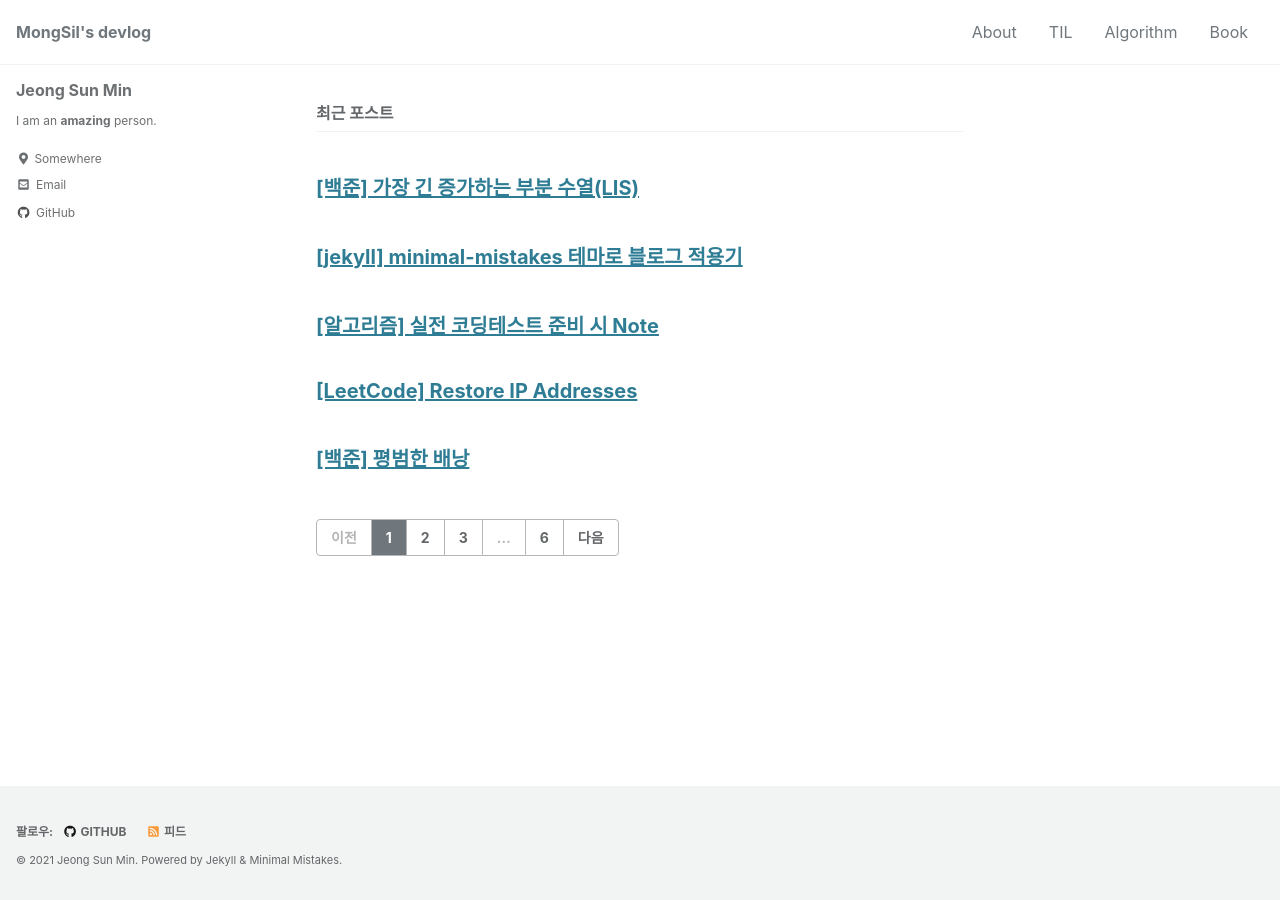
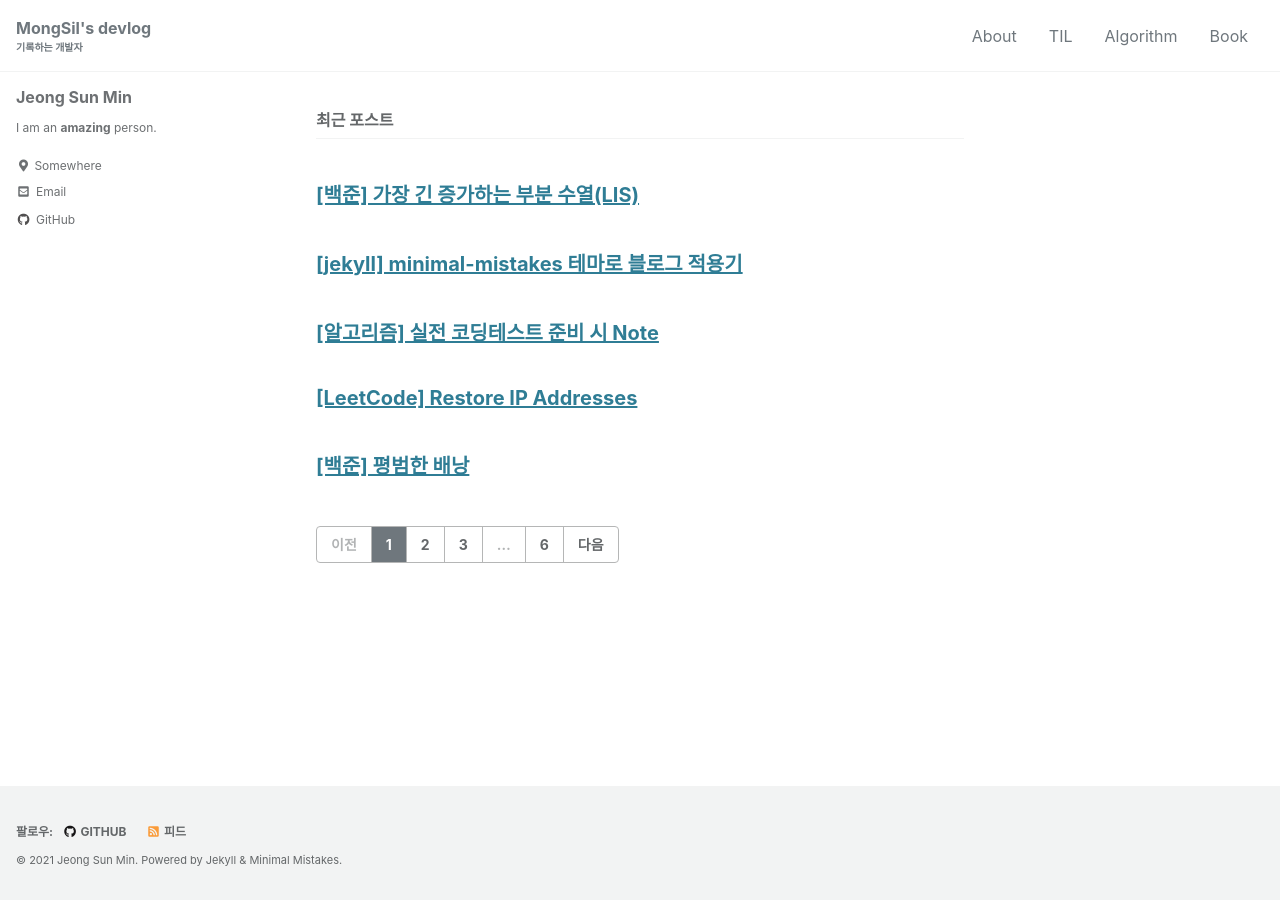
Before and after one commit to mongsil1025/mongsil1025.github.io, a Jekyll site: the page built from index.html, in a window 1280 px wide. Built offline with Jekyll 4.4.1, drawn with Linux system fonts in a browser that asks for light colours; cached includes are drawn as plain includes; the list of posts is cut into pages by our own code.

```diff
--- a/_config.yml
+++ b/_config.yml
@@ -18,10 +18,10 @@
 locale                   : "ko"
 title                    : "MongSil's devlog"
 title_separator          : "-"
-subtitle                 : # site tagline that appears below site title in masthead
+subtitle                 : "기록하는 개발자"
 name                     : "Jeong Sun Min"
 description              : "log.dev"
-url                      : "https://mongsiljeong.github.io/"
+url                      : "https://mongsiljeong.github.io"
 baseurl                  : # the subpath of your site, e.g. "/blog"
 repository               : # GitHub username/repo-name e.g. "mmistakes/minimal-mistakes"
 teaser                   : # path of fallback teaser image, e.g. "/assets/images/500x300.png"
```
